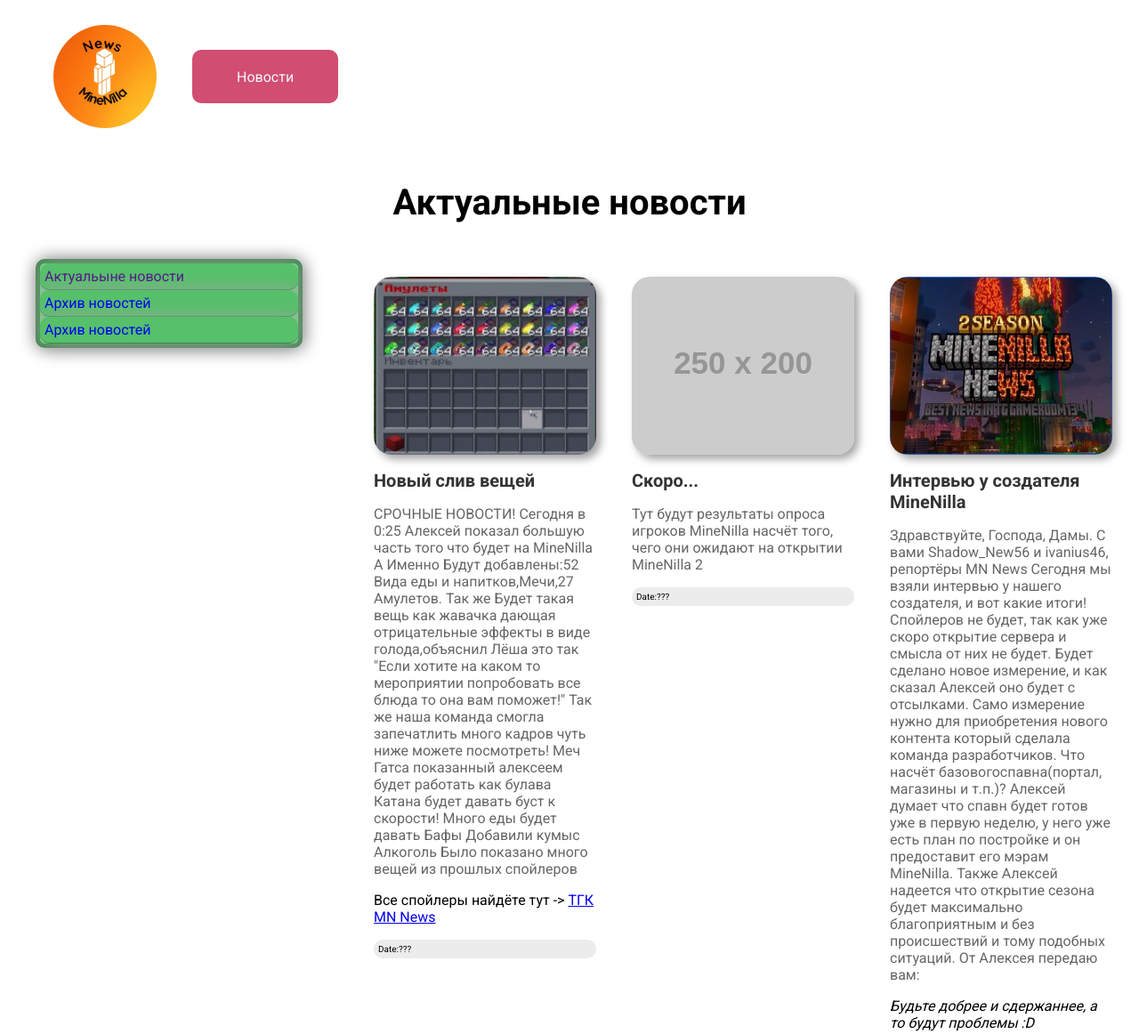
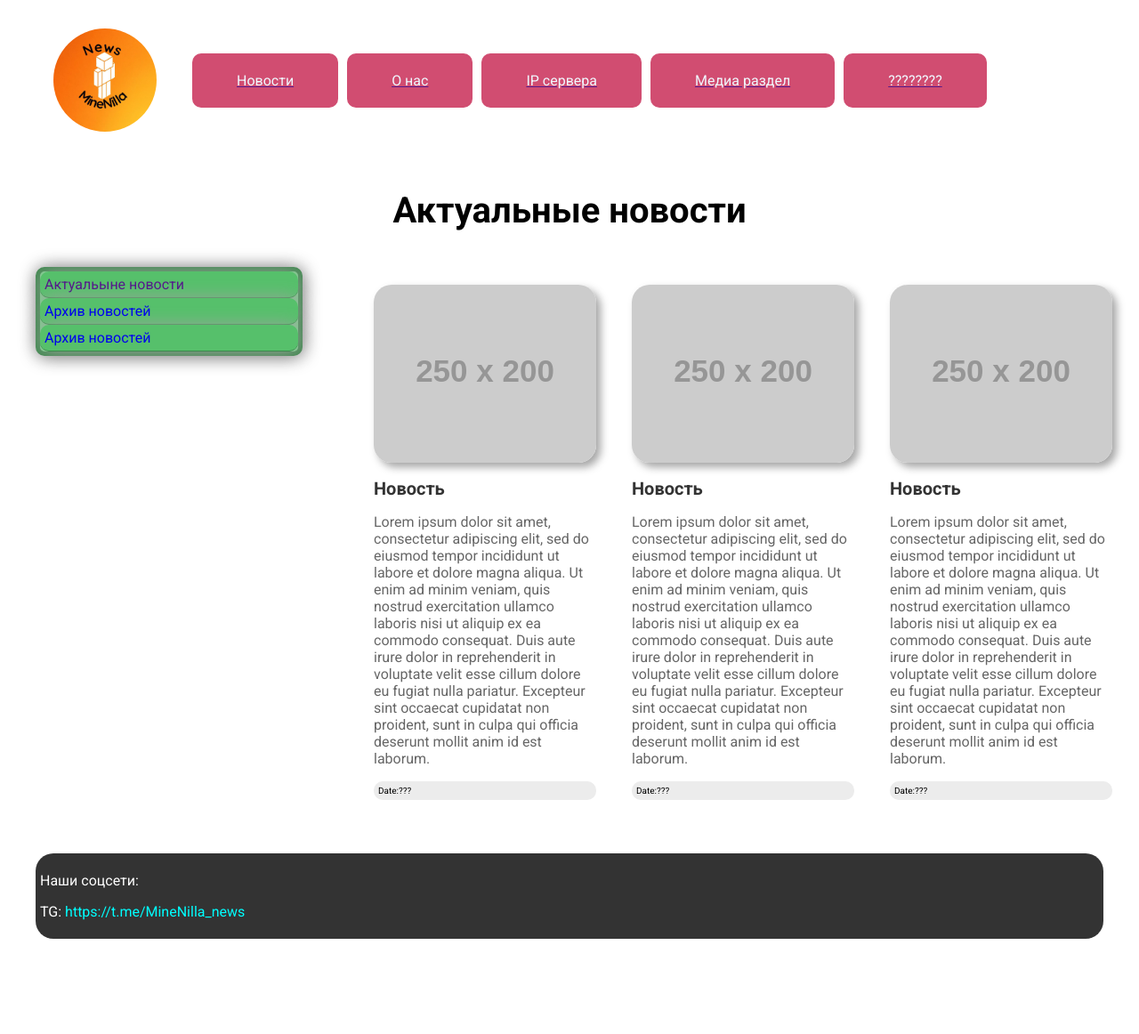
Before and after one commit to ivanisimys/MNnews, a plain HTML site: page index.html in a window 1280 px wide. Shown: the top 1162 px of the page at 89% size. After the commit the page ends 1063 px from the top, so only its background shows below. Drawn offline with Linux system fonts and the light colour scheme; placeholder pictures from the web are drawn by us.

Commit message:
Menu+<a>fix

```diff
--- a/index.html
+++ b/index.html
@@ -11,19 +11,14 @@
         <header>
             <img src="img/photo_2025-04-25_18-04-30.jpg" alt="" class="logo">
             <ul class="menu">
-                <li class="menu__item"><a href="">Новости</a></li>
-                <!--
-                <li class="menu__item"><a href="">Раздел 2</a></li>
-                <li class="menu__item"><a href="">Раздел 3</a></li>
-                <li class="menu__item"><a href="">Раздел 4</a></li>
-                <li class="menu__item"><a href="">Раздел 5</a></li>
-                -->
+                <a href=""><li class="menu__item"><p>Новости</p></li></a>
+                <a href=""><li class="menu__item"><p>О нас</p></li></a>
+                <a href=""><li class="menu__item"><p>IP сервера</p></li></a>
+                <a href=""><li class="menu__item"><p>Медиа раздел</p></li></a>
+                <a href=""><li class="menu__item"><p>????????</p></li></a>
             </ul>
         </header>
         <main>
-            <!--
-            <div class="slider"></div>
-            -->
             <h3 class="slider">Актуальные новости</h3>
             <div class="columns">
                 <div class="left-column">
@@ -36,45 +31,26 @@
 
                 <div class="right-column">
                     <div class="col-1-of-3">
-                        <img src="img/sliv_1.png" alt="" class="col-1-of-3__pic">
+                        <img src="https://placehold.co/250x200?font=roboto" alt="" class="col-1-of-3__pic">
                         <div class="col-1-of-3__text">
-                            <h1 class="col-1-of-3__h1">Новый слив вещей</h1>
-                            <p class="col-1-of-3__p">СРОЧНЫЕ НОВОСТИ!
-                                Сегодня в 0:25 Алексей показал большую часть того что будет на MineNilla
-                                А Именно Будут добавлены:52 Вида еды и напитков,Мечи,27 Амулетов.
-                                Так же Будет такая вещь как жавачка дающая отрицательные эффекты в виде голода,объяснил Лёша это так "Если хотите на каком то мероприятии попробовать все блюда то она вам поможет!"
-                                Так же наша команда смогла запечатлить много кадров чуть ниже можете посмотреть!
-                                Меч Гатса показанный алексеем будет работать как булава
-                                Катана будет давать буст к скорости!
-                                Много еды будет давать Бафы
-                                Добавили кумыс Алкоголь
-                                Было показано много вещей из прошлых спойлеров</p>
-                            <p>Все спойлеры найдёте тут -> <a href="https://t.me/MineNilla_news">ТГК MN News</a></p>
+                            <h1 class="col-1-of-3__h1">Новость</h1>
+                            <p class="col-1-of-3__p">Lorem ipsum dolor sit amet, consectetur adipiscing elit, sed do eiusmod tempor incididunt ut labore et dolore magna aliqua. Ut enim ad minim veniam, quis nostrud exercitation ullamco laboris nisi ut aliquip ex ea commodo consequat. Duis aute irure dolor in reprehenderit in voluptate velit esse cillum dolore eu fugiat nulla pariatur. Excepteur sint occaecat cupidatat non proident, sunt in culpa qui officia deserunt mollit anim id est laborum.</p>
                             <p class="date">Date:???</p>
                         </div>
                     </div>
                     <div class="col-1-of-3">
                         <img src="https://placehold.co/250x200?font=roboto" alt="" class="col-1-of-3__pic">
                         <div class="col-1-of-3__text">
-                            <h1 class="col-1-of-3__h1">Скоро...</h1>
-                            <p class="col-1-of-3__p">Тут будут результаты опроса игроков MineNilla насчёт того, чего они ожидают на открытии MineNilla 2</p>
+                            <h1 class="col-1-of-3__h1">Новость</h1>
+                            <p class="col-1-of-3__p">Lorem ipsum dolor sit amet, consectetur adipiscing elit, sed do eiusmod tempor incididunt ut labore et dolore magna aliqua. Ut enim ad minim veniam, quis nostrud exercitation ullamco laboris nisi ut aliquip ex ea commodo consequat. Duis aute irure dolor in reprehenderit in voluptate velit esse cillum dolore eu fugiat nulla pariatur. Excepteur sint occaecat cupidatat non proident, sunt in culpa qui officia deserunt mollit anim id est laborum.</p>
                             <p class="date">Date:???</p>
                         </div>
                     </div>
                     <div class="col-1-of-3">
-                        <img src="img/MNnews_logo_2.jpg" alt="" class="col-1-of-3__pic">
+                        <img src="https://placehold.co/250x200?font=roboto" alt="" class="col-1-of-3__pic">
                         <div class="col-1-of-3__text">
-                            <h1 class="col-1-of-3__h1">Интервью у создателя MineNilla</h1>
-                            <p class="col-1-of-3__p">Здравствуйте, Господа, Дамы.
-                                С вами Shadow_New56 и  ivanius46, репортёры MN News
-                                Сегодня мы взяли интервью у нашего создателя, и вот какие итоги!
-                                Спойлеров не будет, так как уже скоро открытие сервера и смысла от них не будет.
-                                Будет сделано новое измерение, и как сказал Алексей оно будет с отсылками. Само измерение нужно для приобретения нового контента который сделала команда разработчиков.
-                                Что насчёт базовогоспавна(портал, магазины и т.п.)? Алексей думает что спавн будет готов уже в первую неделю, у него уже есть план по постройке и он предоставит его мэрам MineNilla.
-                                Также Алексей надеется что открытие сезона будет максимально благоприятным и без происшествий и тому подобных ситуаций.
-                                От Алексея передаю вам: </p>
-                                <i>Будьте добрее и сдержаннее, а то будут проблемы :D</i>
-                            <p class="col-1-of-3__p">На этом все, хорошего всем дня, хороших выходных, с вами были ivanius46 и Shadow_New56 , и не забывайте, вы великолепны!</p>
+                            <h1 class="col-1-of-3__h1">Новость</h1>
+                            <p class="col-1-of-3__p">Lorem ipsum dolor sit amet, consectetur adipiscing elit, sed do eiusmod tempor incididunt ut labore et dolore magna aliqua. Ut enim ad minim veniam, quis nostrud exercitation ullamco laboris nisi ut aliquip ex ea commodo consequat. Duis aute irure dolor in reprehenderit in voluptate velit esse cillum dolore eu fugiat nulla pariatur. Excepteur sint occaecat cupidatat non proident, sunt in culpa qui officia deserunt mollit anim id est laborum.</p>
                             <p class="date">Date:???</p>
                         </div>
                     </div>
--- a/style.css
+++ b/style.css
@@ -23,7 +23,7 @@ header {
     gap:10px;
 }
 
-.menu__item a{
+.menu__item p{
     background-color:#D14D71;
 	border-radius: 10px;
     padding:20.78px 50px;
```
Also changed, not shown: pages/News/sample.html (added, +12 -0 lines), pages/menu_pages/AboutUs.html (added, +11 -0 lines), pages/news_archive1.html (+1 -0 lines), pages/news_archive2.html (+1 -0 lines).
